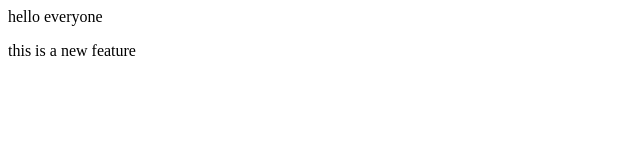
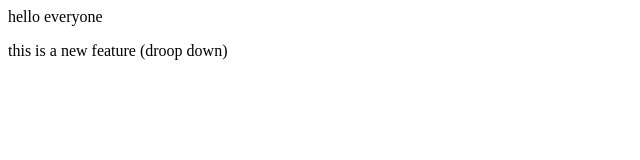
Before and after one commit to pink-0xxion/LocalRepo, a plain HTML site: page index.html in a window 1280 px wide. Shown: the full height of the page, 0-640 px from the left. Drawn offline with Linux system fonts and the light colour scheme.

Commit message:
Added drop down

```diff
--- a/index.html
+++ b/index.html
@@ -1,2 +1,2 @@
 <p>hello everyone</p>
-<p>this is a new feature</p>
+<p>this is a new feature (droop down)</p>
```
